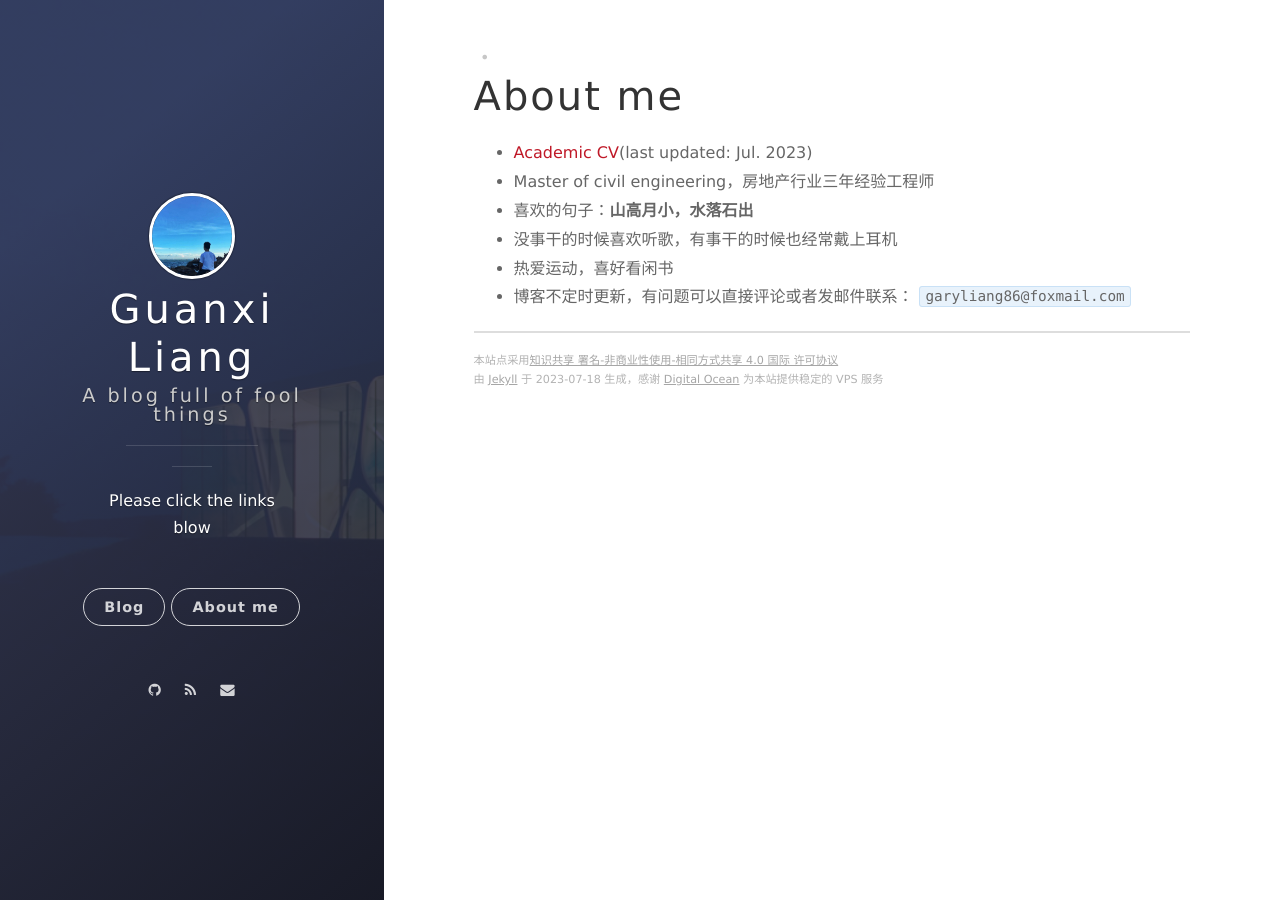
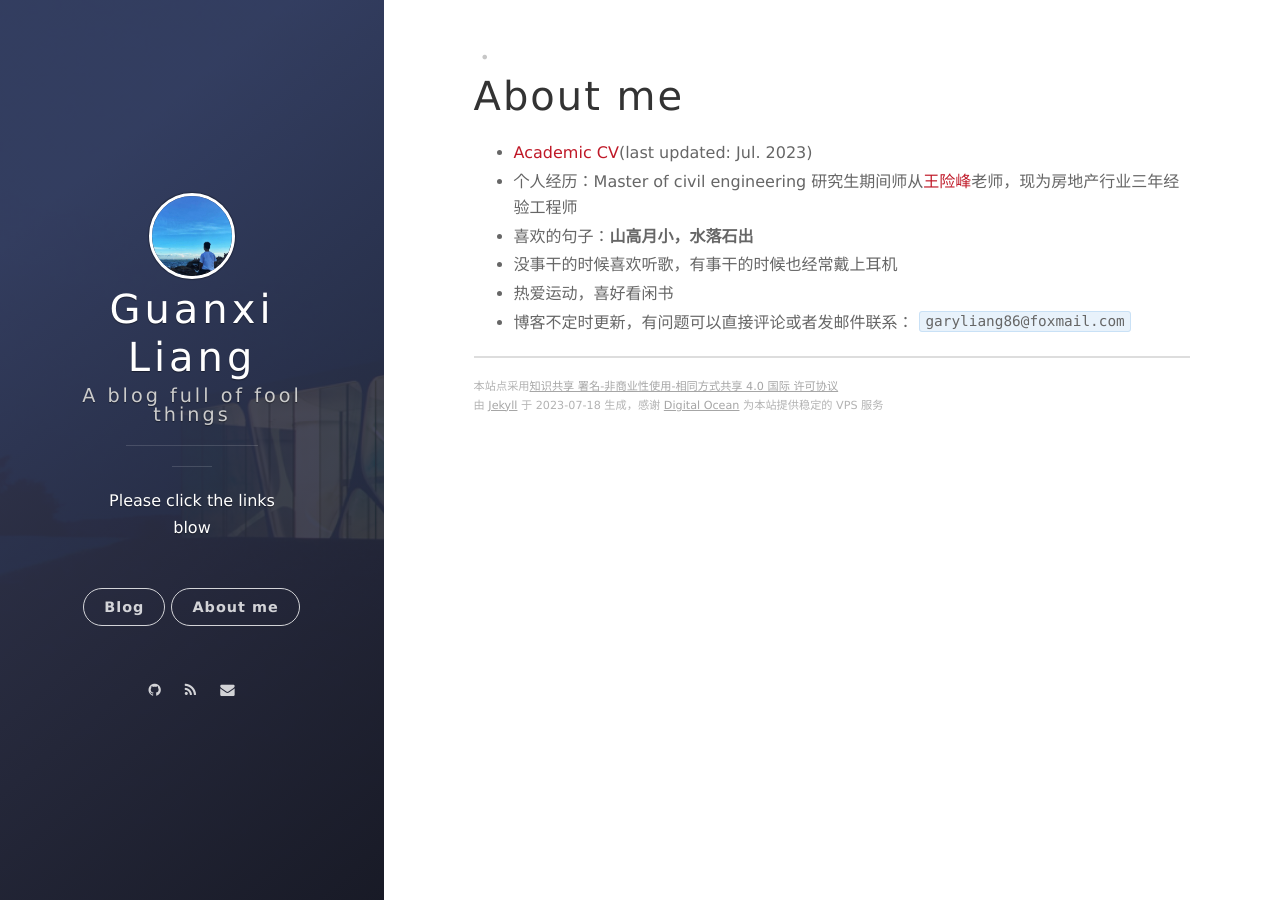
Before and after one commit to garyliang07/garyliang07.github.io, a Jekyll site: the page built from about.md, in a window 1280 px wide. Built offline with Jekyll 4.4.1, drawn with Linux system fonts in a browser that asks for light colours; nearby versions of some CDN libraries.

Commit message:
modified posts format

```diff
--- a/about.md
+++ b/about.md
@@ -5,7 +5,7 @@ permalink: /about/
 ---
 
 - [Academic CV](https://drive.google.com/file/d/1E8xXVUnCz9k2n__71b_iN01uktbYFsqD/view?usp=drive_link)(last updated: Jul. 2023)
-- Master of civil engineering，房地产行业三年经验工程师
+- 个人经历：Master of civil engineering 研究生期间师从[王险峰](https://facultyce.szu.edu.cn/wangxianfeng/zh_CN/index/5324/list/index.htm)老师，现为房地产行业三年经验工程师
 - 喜欢的句子：**山高月小，水落石出**
 - 没事干的时候喜欢听歌，有事干的时候也经常戴上耳机
 - 热爱运动，喜好看闲书
```
Also changed, not shown: _posts/2022-6-10-review of my work.md (+15 -0 lines).
